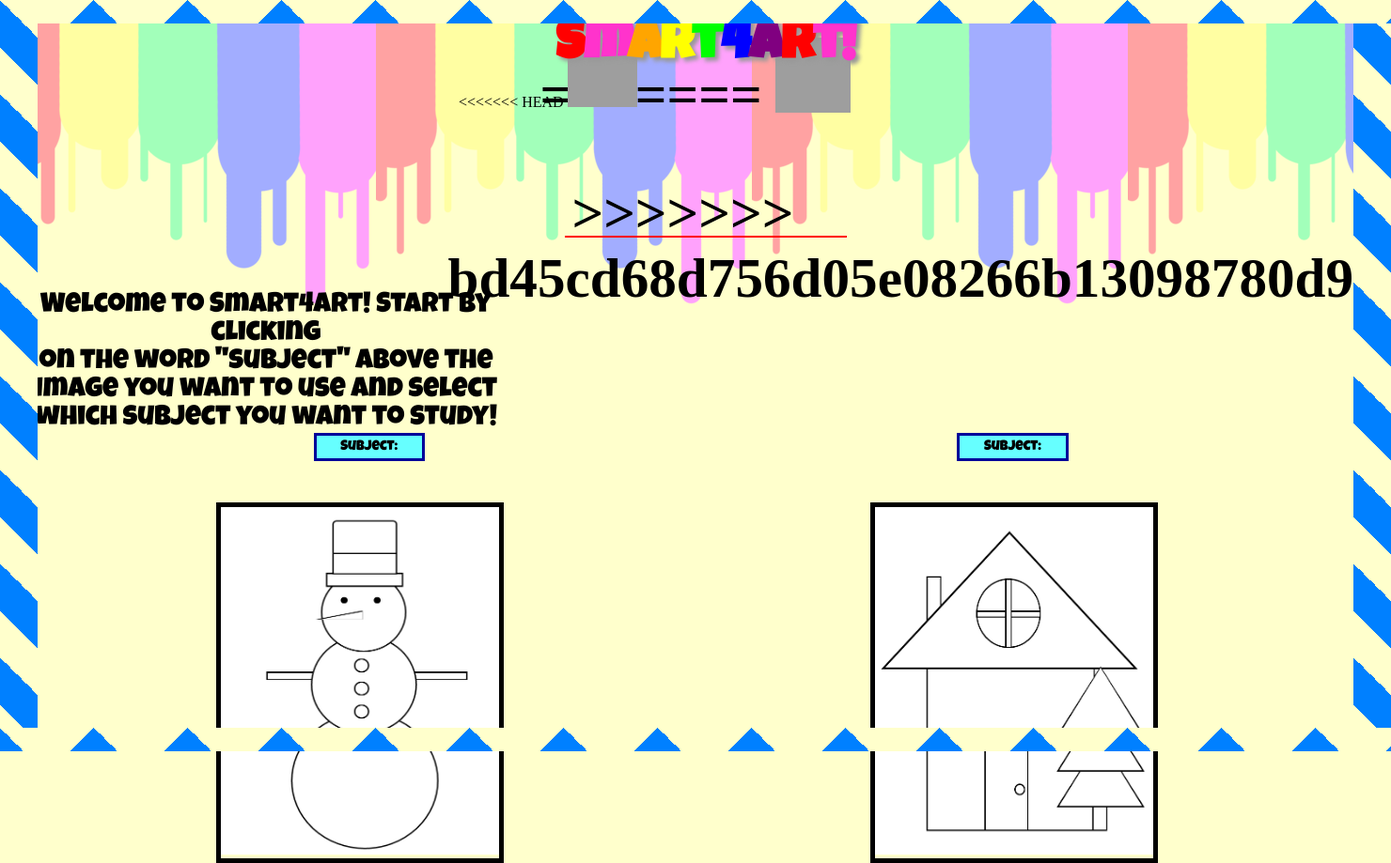
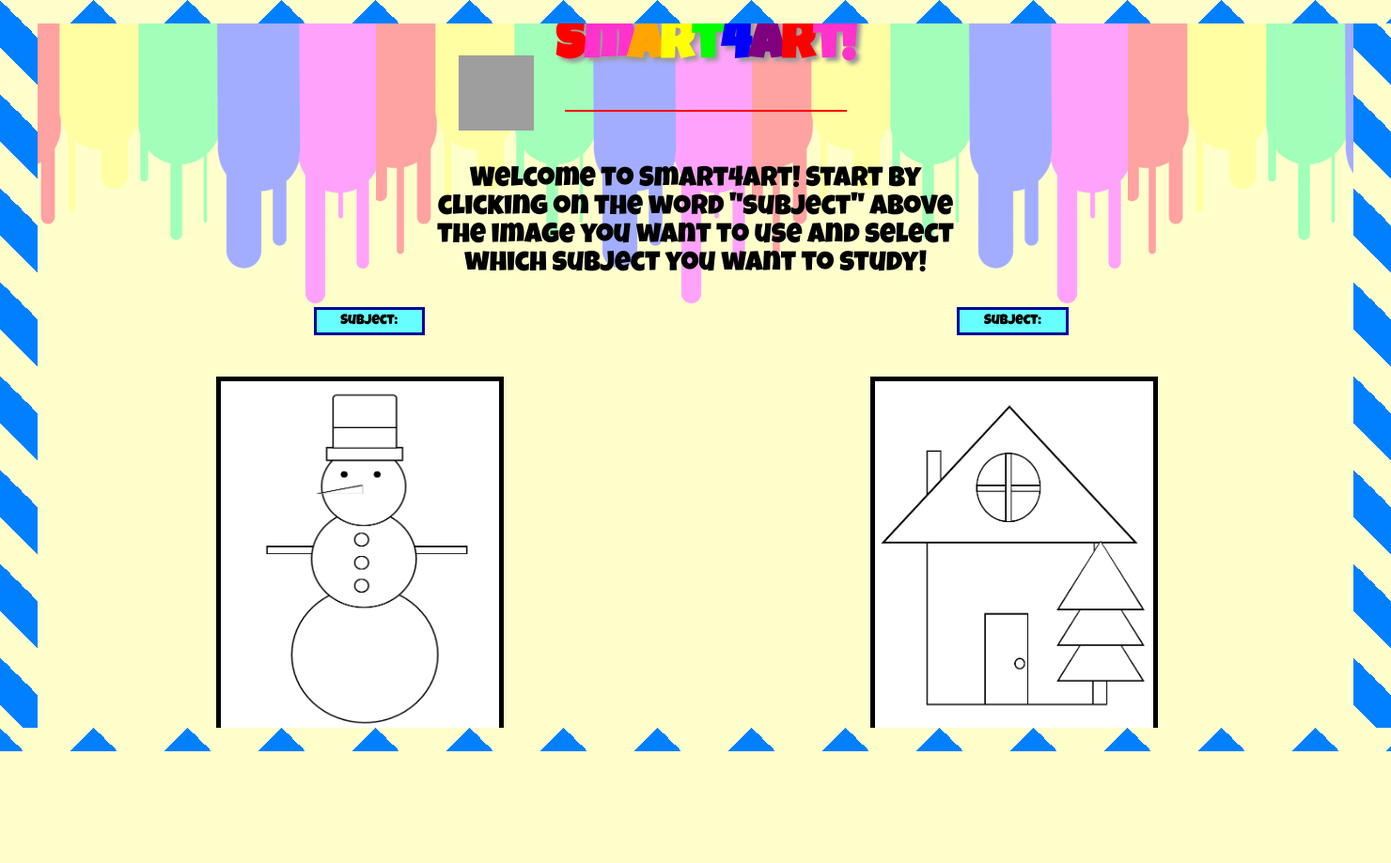
Before and after one commit to MasterLillyclaw/Project-LAL, a Python web app: template templates/main-page.html in a window 1480 px wide; the page is wider, and only the part inside the window is pictured. Shown: that part at 94% size. After the commit the page ends 800 px from the top of that part, so only its background shows below. Run offline with Jinja, Linux system fonts and the light colour scheme; the template is opened without the code that fills it, so the values that code supplies are empty; some libraries are stand-ins or nearby versions; grey boxes are pictures that could not be loaded.

Commit message:
Making sure everything is properly merged

```diff
--- a/templates/FreestyleHouse.html
+++ b/templates/FreestyleHouse.html
@@ -81,7 +81,7 @@
   <p><a class="glowingText" href="http://project-lal.appspot.com/">Home</a><br>
     <a class="glowingText" id="Undo">Undo</a><br>
     <a class="glowingText" id="Redo">Redo</a><br>
-    <a class="glowingText" href="http://project-lal.appspot.com/math-house">Reset</a><br>
+    <a class="glowingText" href="http://project-lal.appspot.com/freestyle-house">Reset</a><br>
     <a class="glowingText" href="javascript:window.print()">Print</a>
   </p>
 </div>
--- a/templates/FreestyleSnowman.html
+++ b/templates/FreestyleSnowman.html
@@ -75,7 +75,8 @@
   <p><a class="glowingText" href="http://project-lal.appspot.com/">Home</a><br>
     <a class="glowingText" id="Undo">Undo</a><br>
     <a class="glowingText" id="Redo">Redo</a><br>
-    <a class="glowingText" href="http://project-lal.appspot.com/freestyle-snowman">Reset</a>
+    <a class="glowingText" href="http://project-lal.appspot.com/freestyle-snowman">Reset</a><br>
+    <a class="glowingText" href="javascript:window.print()">Print</a>
 </p>
 </div>
 
--- a/templates/MathHouse.html
+++ b/templates/MathHouse.html
@@ -75,7 +75,8 @@
   <p><a class="glowingText" href="http://project-lal.appspot.com/">Home</a><br>
     <a class="glowingText" id="Undo">Undo</a><br>
     <a class="glowingText" id="Redo">Redo</a><br>
-    <a class="glowingText" href="http://project-lal.appspot.com/math-house">Reset</a>
+    <a class="glowingText" href="http://project-lal.appspot.com/math-house">Reset</a><br>
+    <a class="glowingText" href="javascript:window.print()">Print</a>
   </p>
 </div>
 
--- a/templates/MathSnowman.html
+++ b/templates/MathSnowman.html
@@ -75,7 +75,8 @@
   <p><a class="glowingText" href="http://project-lal.appspot.com/">Home</a><br>
     <a class="glowingText" id="Undo">Undo</a><br>
     <a class="glowingText" id="Redo">Redo</a><br>
-    <a class="glowingText" href="http://project-lal.appspot.com/math-snowman">Reset</a>
+    <a class="glowingText" href="http://project-lal.appspot.com/math-snowman">Reset</a><br>
+    <a class="glowingText" href="javascript:window.print()">Print</a>
   </p>
 </div>
 
--- a/templates/main-page.html
+++ b/templates/main-page.html
@@ -12,18 +12,12 @@
 
 <!--Brush icon next to title-->
     <div id="brush">
-<<<<<<< HEAD
-      <img src="../static/paintbrush.png" alt="paintbrush" style="width:5vw;height:5vw;">
-    </div>
-
-  <h1>
-=======
-      <a href="http://project-lal.appspot.com/"><img src="../static/paintbrush.png" alt="paintbrush" style="width:80px;height:80px;"></a>
+      <a href="http://project-lal.appspot.com/">
+        <img src="../static/paintbrush.png" alt="paintbrush" style="width:80px;height:80px;"></a>
     </div>
 
 <!--Title of the page -->
   <h1 class = "HoldsPage" id="move">
->>>>>>> bd45cd68d756d05e08266b13098780d9a84b01aa
     <ul>
       <li><span>S</span></li
       ><li><span2>m<span2></li
@@ -40,9 +34,9 @@
 
 <div class = "Underline"></div>
  <!--Instructions to page  -->
-<center class="subtitles">Welcome to Smart4Art! Start by clicking<br>
-    on the word "subject" above the image you want to use
-    and select which subject you want to study!</center>
+<center><p class="subtitles">Welcome to Smart4Art! Start by<br>
+    clicking on the word "subject" above the image you want to use
+    and select which subject you want to study!</p></center>
 
 <body id="home">
 
```
